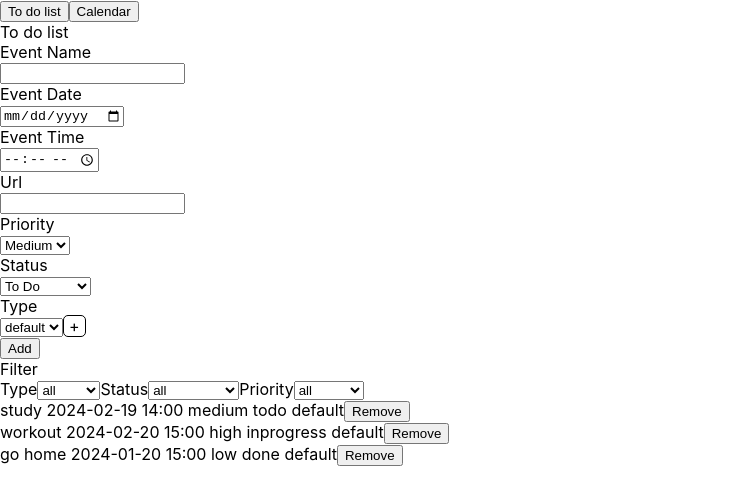
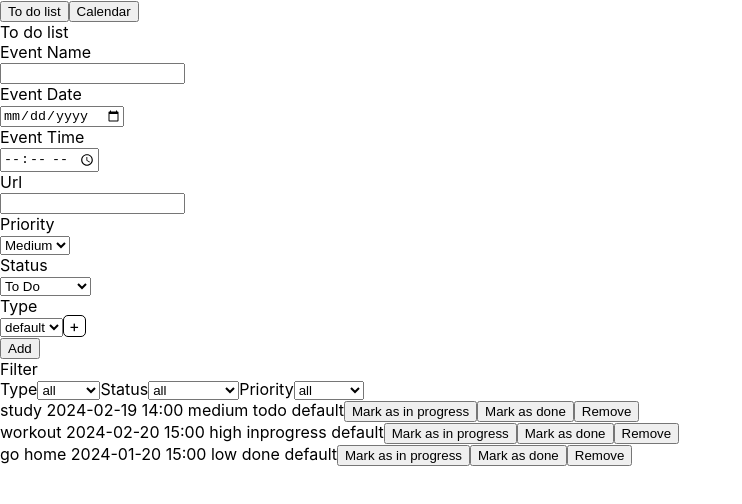
Before and after one commit to jasonliu060/organised, a React (Create React App) app: page / in a window 1280 px wide. Shown: the top 504 px of the page, without its empty margins (0-742 px from the left). Built offline with nearby package versions, Linux system fonts and the light colour scheme.

Commit message:
added 'mark as in progress' and 'mark as done' button in Eventlist

```diff
--- a/src/components/Eventlist.js
+++ b/src/components/Eventlist.js
@@ -1,6 +1,6 @@
 import { useState } from "react"
 
-export default function Eventlist({ events, removeEvent, typeList }) {
+export default function Eventlist({ events, setEvents, removeEvent, typeList }) {
   const [selectedType, setSelectedType] = useState('all');
   const [selectedStatus, setSelectedStatus] = useState('all');
   const [selectedPriority, setSelectedPriority] = useState('all');
@@ -8,7 +8,6 @@ export default function Eventlist({ events, removeEvent, typeList }) {
 
   function getSelectedEvents(theSelectedType, theSelectedStatus, theSelectedPriority) {
     if (theSelectedType === 'all' && theSelectedPriority === 'all' && theSelectedStatus === 'all') {
-      console.log(events);
       return events
     } else if (theSelectedType === 'all') {
       if (theSelectedPriority === 'all' && theSelectedStatus !== 'all') {
@@ -51,11 +50,31 @@ export default function Eventlist({ events, removeEvent, typeList }) {
     setSelectedPriority(event.target.value);
   }
 
+  function markAsInProgressHandler(id, index) {
+    selectedEvents[index].status = 'inprogress';
+    const obj = selectedEvents[index];
+    setEvents(
+      events.map((event) => (
+        event.id === id ? obj : event
+      ))
+    );
+  }
+
+  function markAsDoneHandler(id, index) {
+    selectedEvents[index].status = 'done';
+    const obj = selectedEvents[index];
+    setEvents(
+      events.map((event) => (
+        event.id === id ? obj : event
+      ))
+    );
+  }
+
   return (
     <>
       <div>Filter</div>
       <div>
-      <label>Type</label>
+        <label>Type</label>
         <select name="type" value={selectedType} onChange={typeOnChangeHandler}>
           <option value='all'>all</option>
           {typeList.map(
@@ -79,9 +98,11 @@ export default function Eventlist({ events, removeEvent, typeList }) {
           <option value="low">Low</option>
         </select>
       </div>
-      {selectedEvents.map(element => (
+      {selectedEvents.map((element, index) => (
         <div key={element.id}>
           {element.name} {element.dateString} {element.time} {element.url} {element.priority} {element.status} {element.type}
+          <button onClick={() => markAsInProgressHandler(element.id, index)}>Mark as in progress</button>
+          <button onClick={() => markAsDoneHandler(element.id, index)}>Mark as done</button>
           <button onClick={() => removeEvent(element.id)}>Remove</button>
         </div>))}
     </>
--- a/src/components/Todolist.js
+++ b/src/components/Todolist.js
@@ -33,7 +33,7 @@ export default function Todolist({ events, setEvents }) {
     <div>
       To do list
       <Eventinput events={events} addEvent={addEvent} typeList={typeList} setTypeList={setTypeList}/>
-      <Eventlist events={events} removeEvent={removeEvent} typeList={typeList} setTypeList={setTypeList}/>
+      <Eventlist events={events} setEvents={setEvents} removeEvent={removeEvent} typeList={typeList} setTypeList={setTypeList}/>
 
     </div>
   )
```
